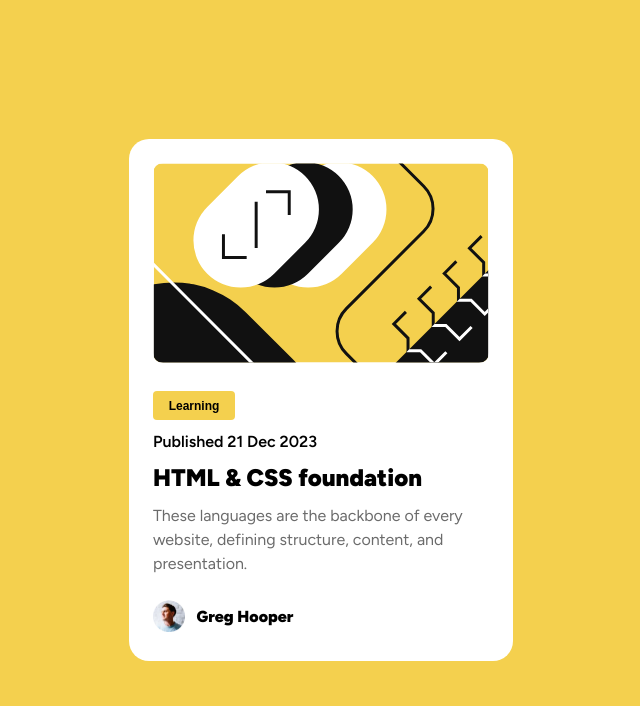
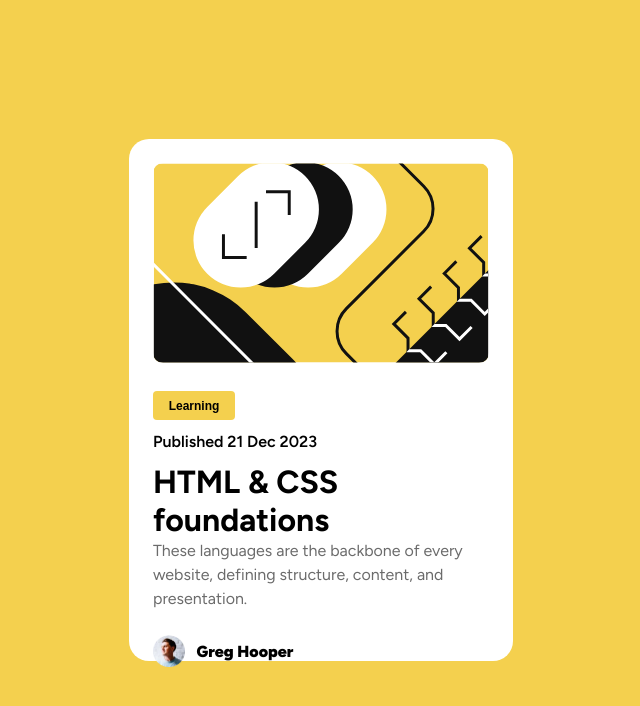
Before and after one commit to DavyMcDick/Card, a plain HTML site: page index.html in a window 1280 px wide. Shown: the whole page, without its empty margins (319-959 px from the left). Drawn offline with Linux system fonts and the light colour scheme.

Commit message:
Update index.html

```diff
--- a/index.html
+++ b/index.html
@@ -14,7 +14,7 @@
         <div class="details">
             <button>Learning</button>
             <p>Published 21 Dec 2023</p>
-            <h4>HTML & CSS foundation</h4>
+            <h1>HTML & CSS foundations</h1>
             <p>These languages are the backbone of every website, defining structure, content, and presentation.</p>
         </div>
             <div class="author">
```
